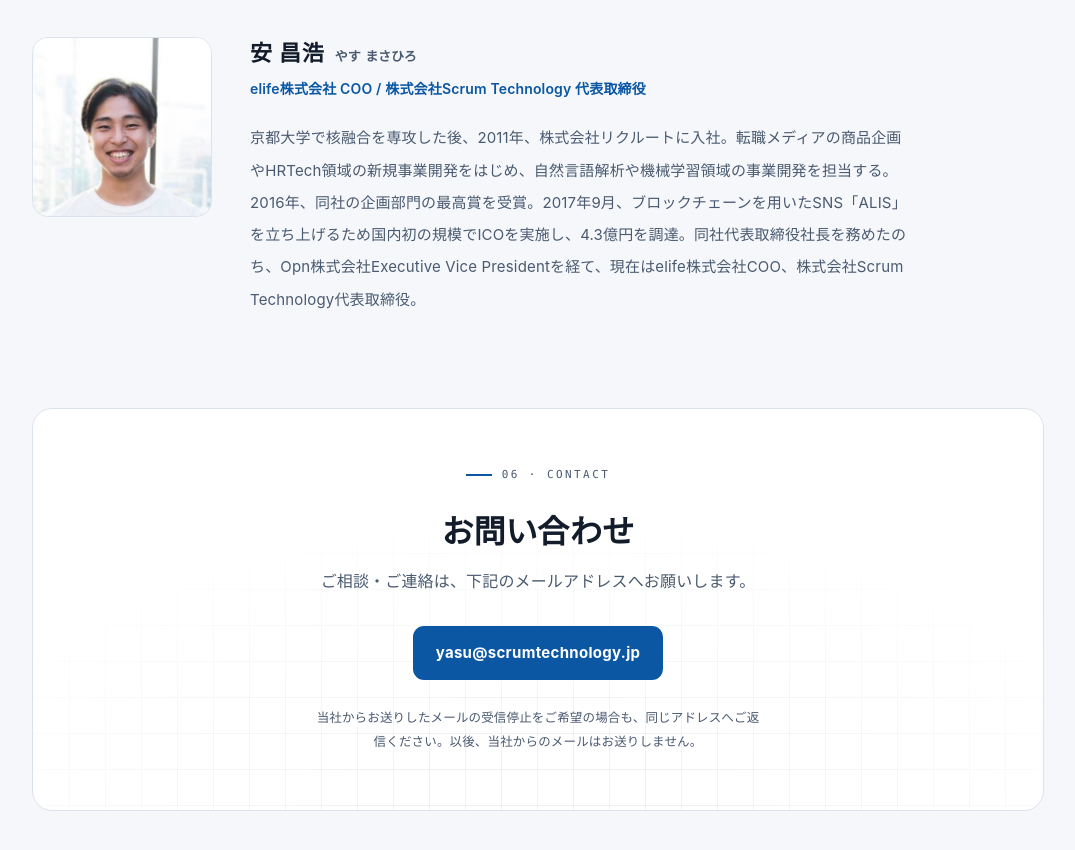
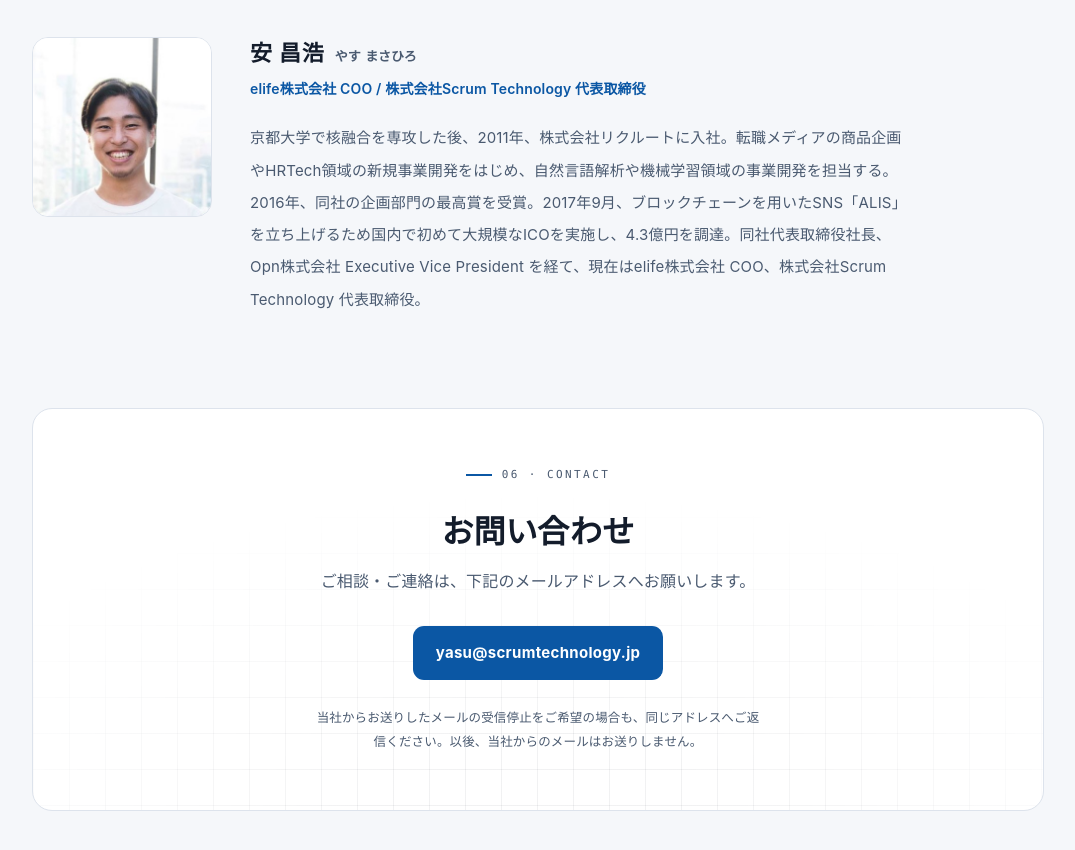
Before and after one commit to fiestared/scrumtechnology, a plain HTML site: page docs/index.html in a window 1280 px wide. Shown: the part 4047-4897 px from the top of the page, without its empty margins (102-1177 px from the left). Drawn offline with Linux system fonts and the light colour scheme.

Commit message:
fix(copy): 代表者プロフィールの語法誤りと社名・役職の表記ゆれを修正
- 「国内初の規模でICOを実施し」は「規模」を「初」で修飾できず語法として
  成立していなかった。本人確認のうえ、意図どおり「国内で初めて大規模な
  ICOを実施し」に修正
- 社名と役職の区切りを、直上の profile-title（「elife株式会社 COO」）に
  合わせて半角スペース区切りに統一
- 「務めたのち、〜を経て、」と経歴の受け渡しが二重になっていたため
  「〜を経て、」に一本化

Co-Authored-By: Claude Opus 5 <noreply@anthropic.com>

```diff
--- a/docs/index.html
+++ b/docs/index.html
@@ -721,7 +721,7 @@
         <div>
           <h3 class="profile-name">安 昌浩<span class="yomi">やす まさひろ</span></h3>
           <p class="profile-title">elife株式会社 COO / 株式会社Scrum Technology 代表取締役</p>
-          <p class="profile-bio">京都大学で核融合を専攻した後、2011年、株式会社リクルートに入社。転職メディアの商品企画やHRTech領域の新規事業開発をはじめ、自然言語解析や機械学習領域の事業開発を担当する。2016年、同社の企画部門の最高賞を受賞。2017年9月、ブロックチェーンを用いたSNS「ALIS」を立ち上げるため国内初の規模でICOを実施し、4.3億円を調達。同社代表取締役社長を務めたのち、Opn株式会社Executive Vice Presidentを経て、現在はelife株式会社COO、株式会社Scrum Technology代表取締役。</p>
+          <p class="profile-bio">京都大学で核融合を専攻した後、2011年、株式会社リクルートに入社。転職メディアの商品企画やHRTech領域の新規事業開発をはじめ、自然言語解析や機械学習領域の事業開発を担当する。2016年、同社の企画部門の最高賞を受賞。2017年9月、ブロックチェーンを用いたSNS「ALIS」を立ち上げるため国内で初めて大規模なICOを実施し、4.3億円を調達。同社代表取締役社長、Opn株式会社 Executive Vice President を経て、現在はelife株式会社 COO、株式会社Scrum Technology 代表取締役。</p>
         </div>
       </div>
     </div>
```
